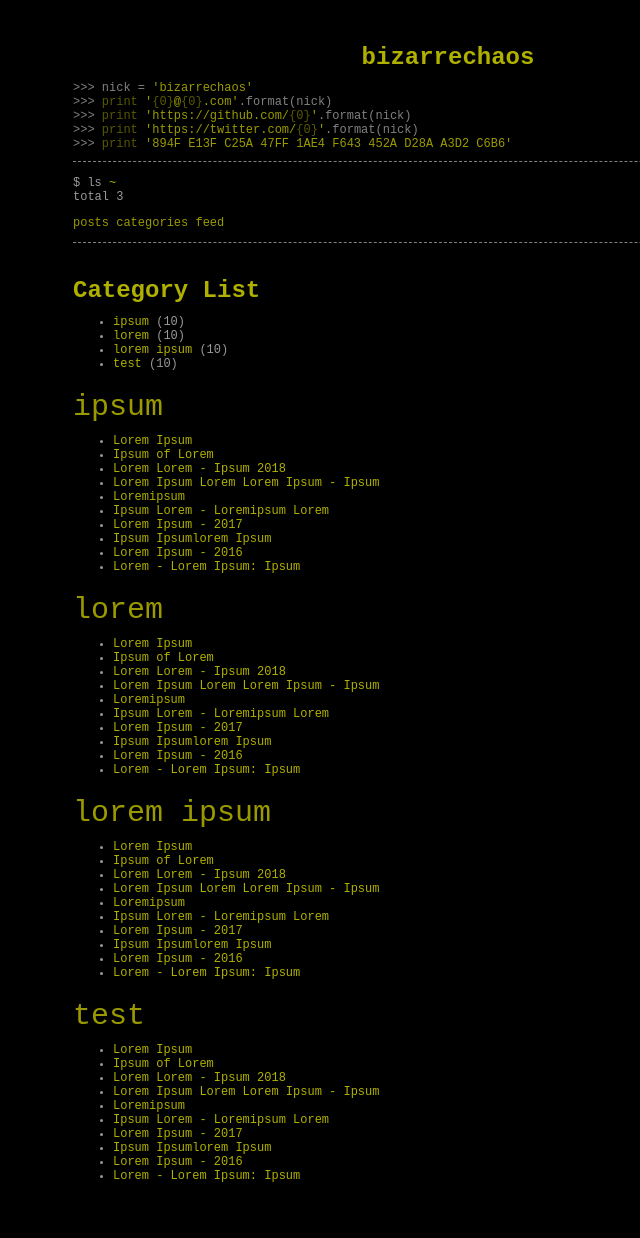
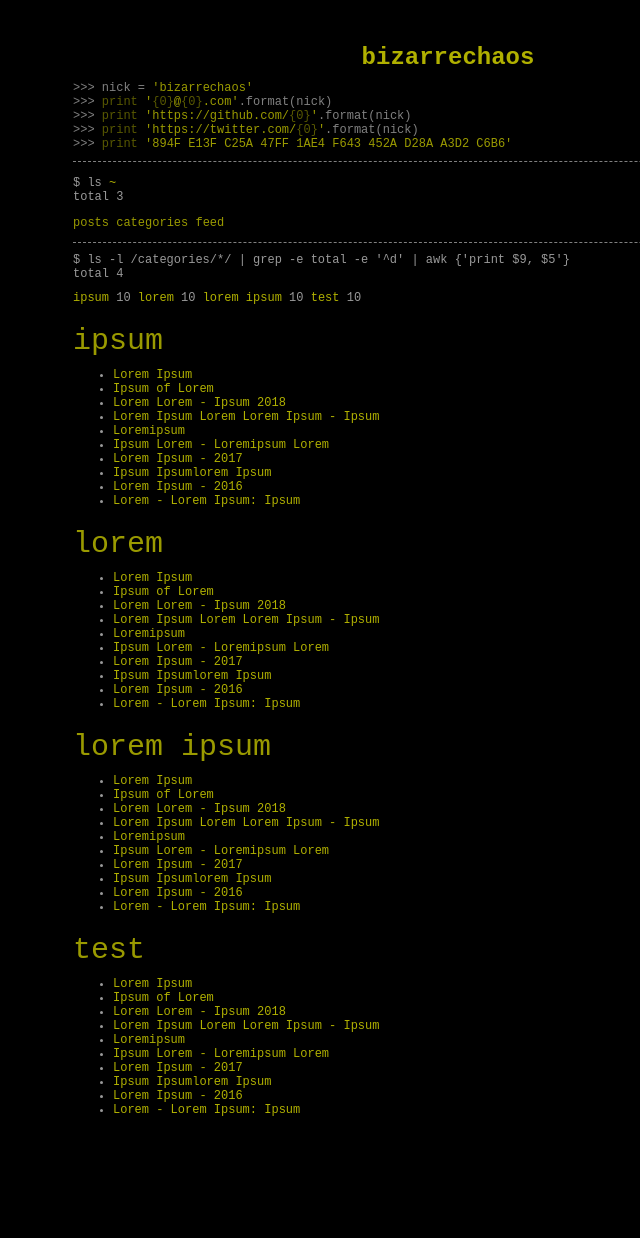
Before and after one commit to bizarrechaos/bizarrechaos.github.io, a Jekyll site: the page built from category.md, in a window 1280 px wide. Shown: the whole page, without its empty margins (192-832 px from the left). Built offline with Jekyll 4.4.1, drawn with Linux system fonts in a browser that asks for light colours; after the commit the page ends 1172 px from its top, so only the background shows below that.

Commit message:
Update category.md

```diff
--- a/category.md
+++ b/category.md
@@ -1,21 +1,16 @@
 ---
-layout: page
-title: "Category List"
+layout: default
 permalink: /category/
 ---
 
-<ul class="tag-box inline">
-{% assign list = site.tags | sort %}
-    {% for category in list %}
-        <li>
-            <a href="#{{ category[0] }}">
-                {{ category[0] }}
-            </a>
-            <span>({{ category[1].size }})</span>
-        </li>
-    {% endfor %}
-{% assign list = nil %}
-</ul>
+<p>$ ls -l /categories/*/ | grep -e total -e '^d' | awk {'print $9, $5'}<br />total {{ site.tags | size }}</p>
+<p>
+    {% assign list = site.tags | sort %}
+        {% for category in list %}
+            <a href="#{{ category[0] }}">{{ category[0] }}</a>&nbsp;{{ category[1].size }}
+        {% endfor %}
+    {% assign list = nil %}
+</p>
 
 {% assign taglist = site.tags | sort %}
 {% for category in taglist %}
```
